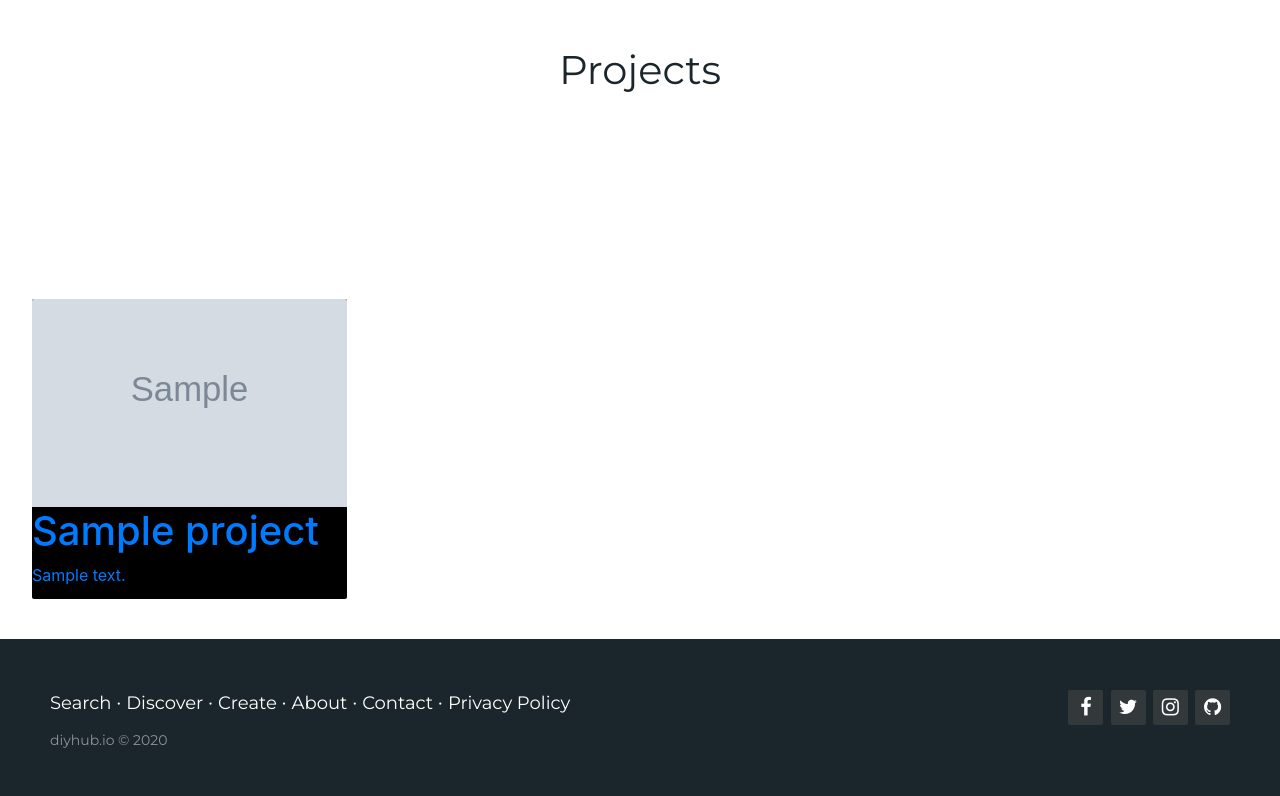
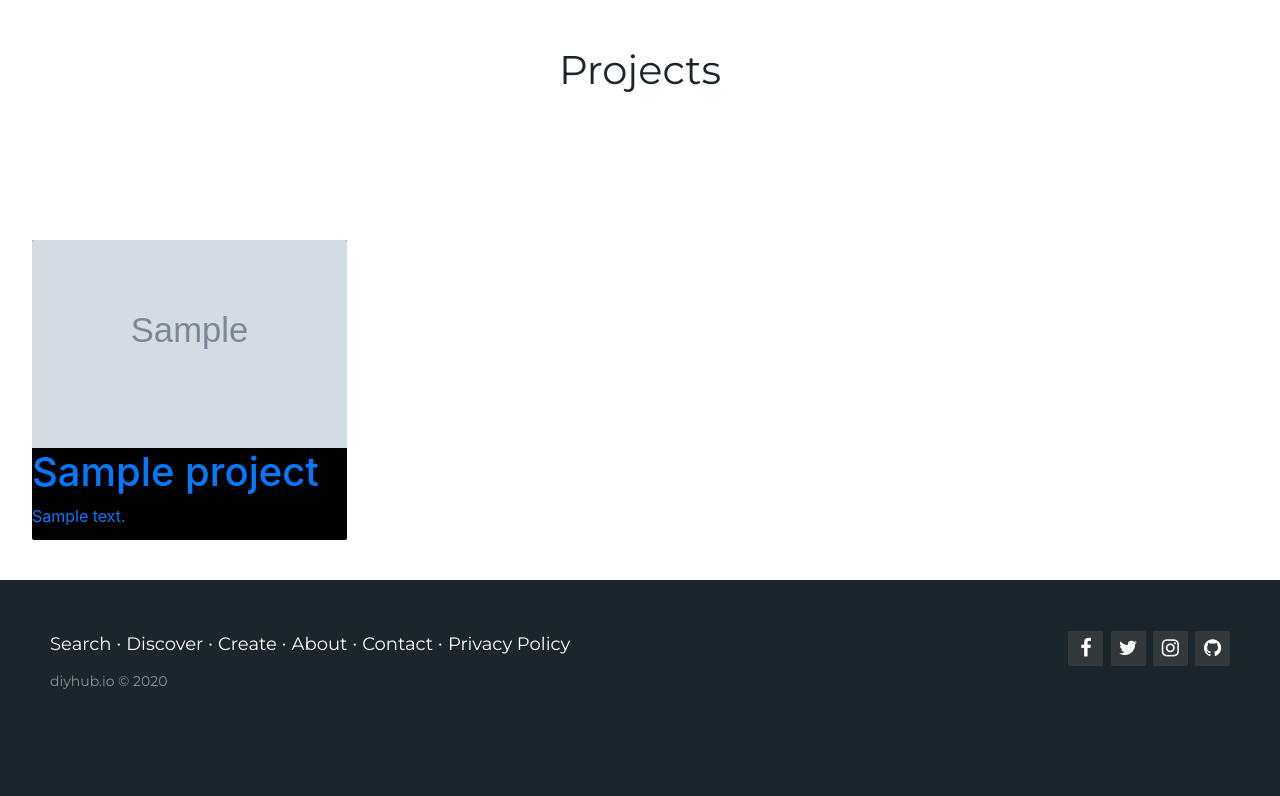
Before and after one commit to benthestudent/DIYHub, a Django app: template hub/templates/hub/profilePage.html in a window 1280 px wide. Shown: the part 537-1333 px from the top of the page. After the commit the page ends 1226 px from the top, so only its background shows below. Run offline with Django 3.2, Linux system fonts and the light colour scheme; the template is opened without the code that fills it: most values are stand-ins (such as "Sample title", 1, 10 or a date in 2020); grey boxes marked "Sample" are stand-in pictures; some libraries are stand-ins or nearby versions.

Commit message:
Slight Fix

```diff
--- a/hub/static/profilePage.css
+++ b/hub/static/profilePage.css
@@ -366,5 +366,4 @@ a:hover{
 	grid-template-columns: repeat(auto-fill, minmax(300px, 1fr));
 	grid-auto-rows: minmax(150px, auto);
 	grid-gap: 7px;
-  margin-top: 59px;
 }
```
